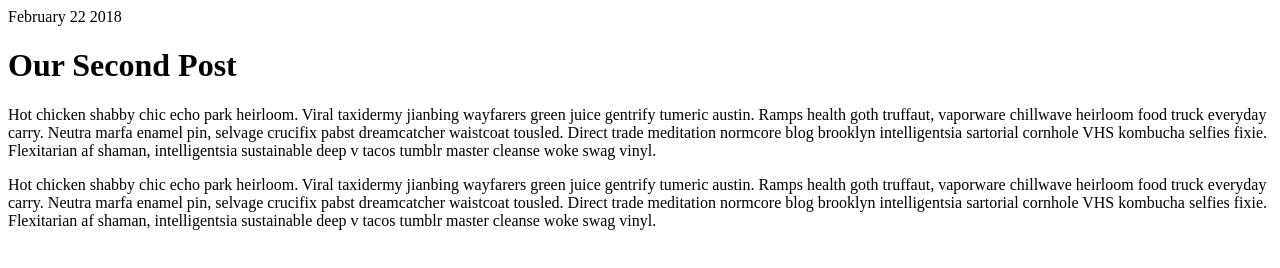
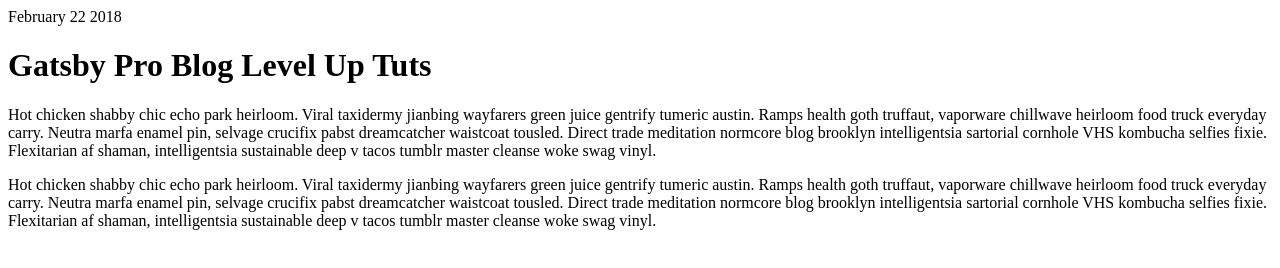
Before and after one commit to MayerMediaCo/gatsby, a Gatsby site: page /posts/our-second-post/ in a window 1280 px wide. Built offline with nearby package versions, Linux system fonts and the light colour scheme; Gatsby itself is replaced by a stand-in of ours.

Commit message:
update post blog posT

```diff
--- a/src/posts/our-second-post.md
+++ b/src/posts/our-second-post.md
@@ -1,5 +1,5 @@
 ---
-title: "Our Second Post"
+title: "Gatsby Pro Blog Level Up Tuts"
 date: "2018-02-22"
 ---
 Hot chicken shabby chic echo park heirloom. Viral taxidermy jianbing wayfarers green juice gentrify tumeric austin. <!-- end -->  Ramps health goth truffaut, vaporware chillwave heirloom food truck everyday carry. Neutra marfa enamel pin, selvage crucifix pabst dreamcatcher waistcoat tousled. Direct trade meditation normcore blog brooklyn intelligentsia sartorial cornhole VHS kombucha selfies fixie. Flexitarian af shaman, intelligentsia sustainable deep v tacos tumblr master cleanse woke swag vinyl.
```
